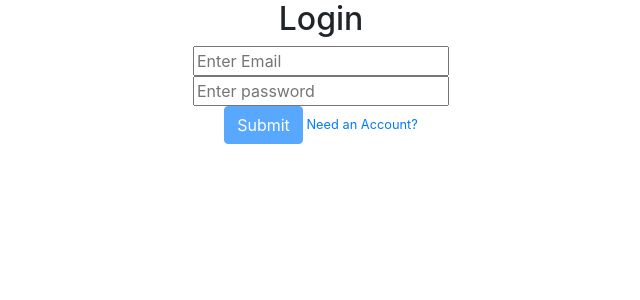
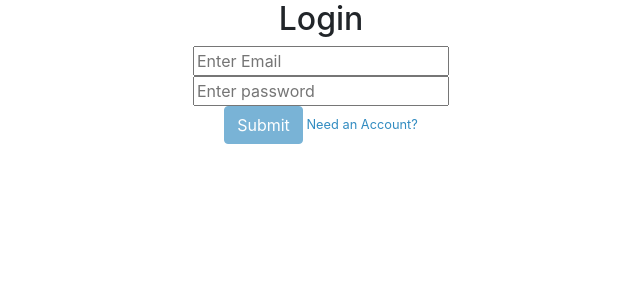
Before and after one commit to olaborde/chatApp, an Angular app: page /login in a window 1280 px wide. Shown: the top 300 px of the page, without its empty margins (319-959 px from the left). Built offline with nearby package versions, Linux system fonts and the light colour scheme.

Commit message:
set variable styless

```diff
--- a/src/styles/variables.scss
+++ b/src/styles/variables.scss
@@ -0,0 +1,7 @@
+
+$primary: #328CC1;
+$secondary: #0B3C5D;
+$gold: #D9B310;
+$light-grey: #efefef;
+$grey: darken($light-grey, 30%);
+$black: #1D2731;
```
